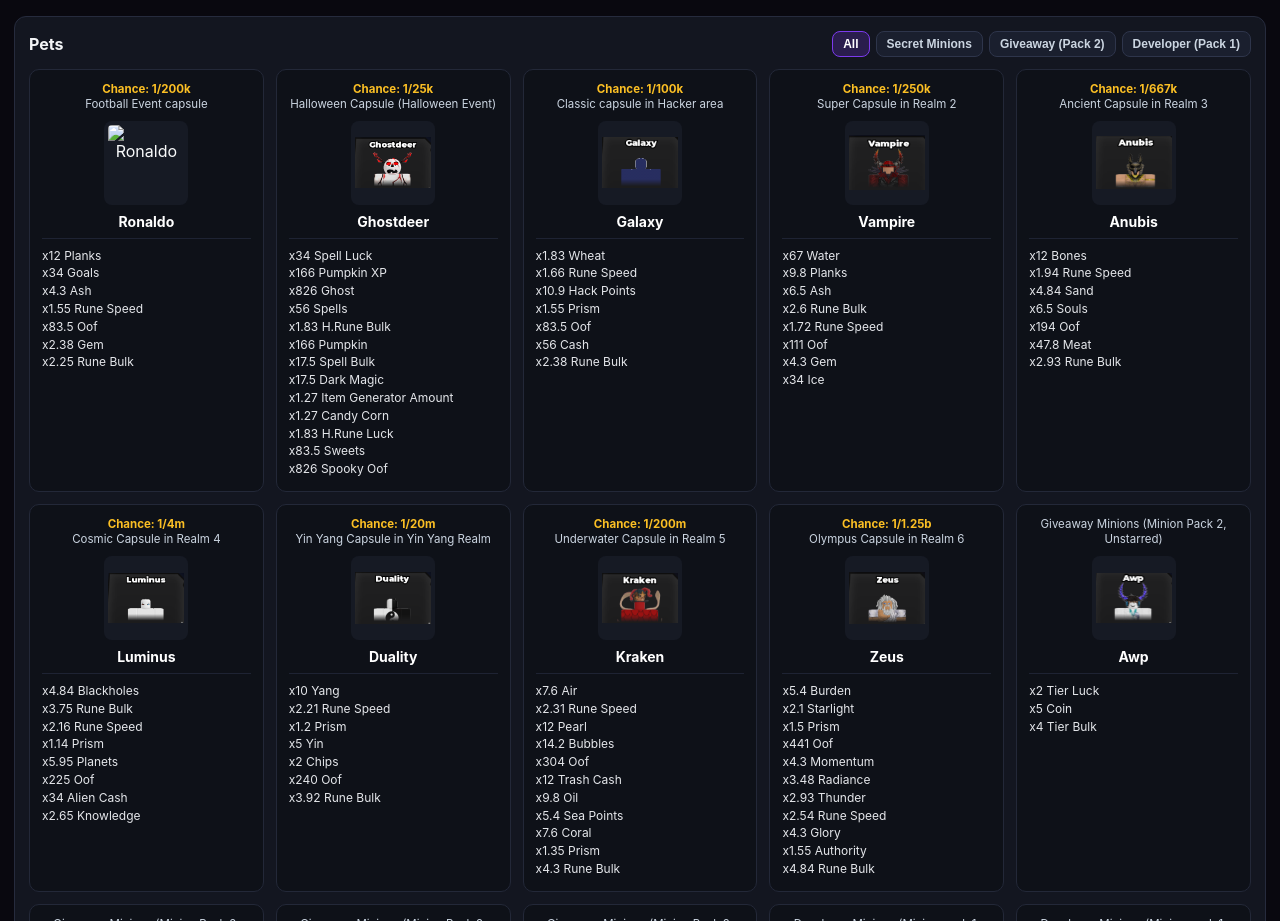
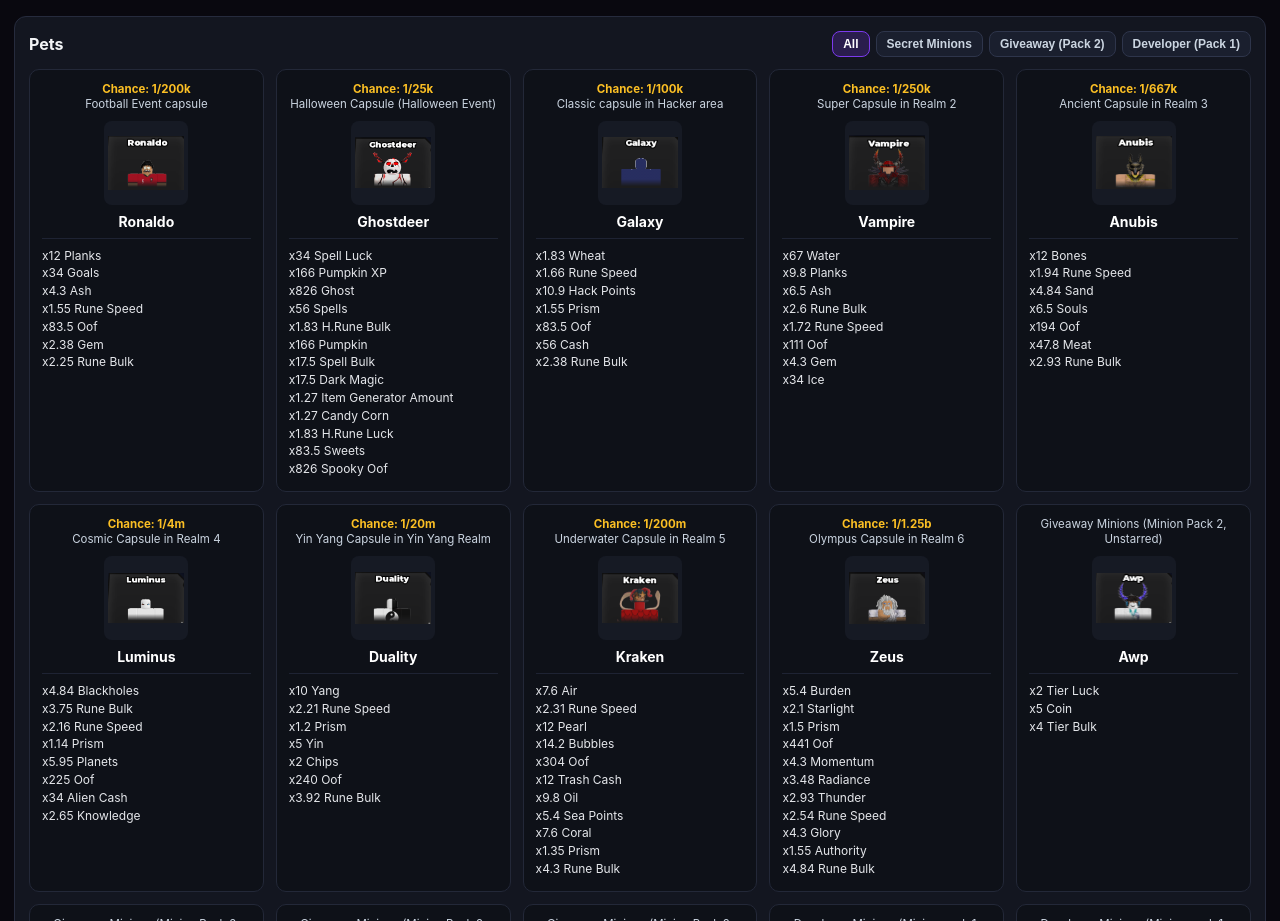
Before and after one commit to SupremTa6letka/noob-incremental-runes, a plain HTML site: page index.html in a window 1280 px wide. Shown: the part 1262-2183 px from the top of the page. Drawn offline with Linux system fonts and the light colour scheme.

Commit message:
Update index.html

```diff
--- a/index.html
+++ b/index.html
@@ -1812,7 +1812,7 @@
         name: 'Ronaldo',
         chance: '1/200k',
         source: 'Football Event capsule',
-        img: './pets/ronaldo.png.jpg',
+        img: './pets/ronaldo.png',
         stats: [
           'x12 Planks',
           'x34 Goals',
```
